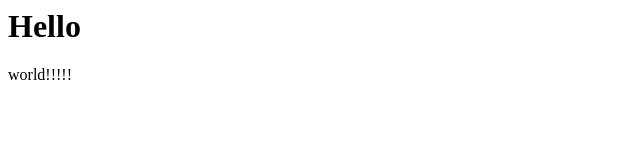
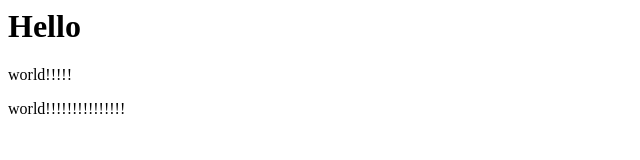
Before and after one commit to kakerukeka/todo-app-1, a plain HTML site: page index.html in a window 1280 px wide. Shown: the whole page, without its empty margins (0-640 px from the left). Drawn offline with Linux system fonts and the light colour scheme.

Commit message:
Update index.html

```diff
--- a/index.html
+++ b/index.html
@@ -1,2 +1,3 @@
 <h1>Hello</h1>
 <p>world!!!!!</p>
+<p>world!!!!!!!!!!!!!!!</p>
```
